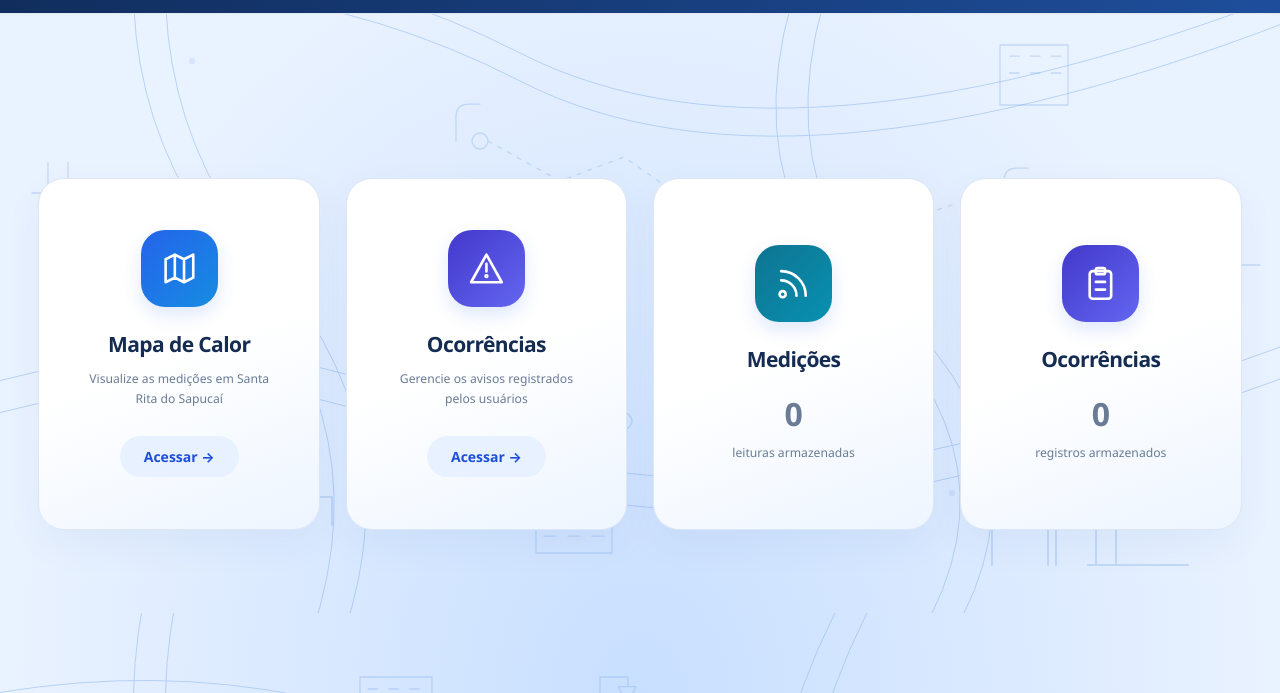
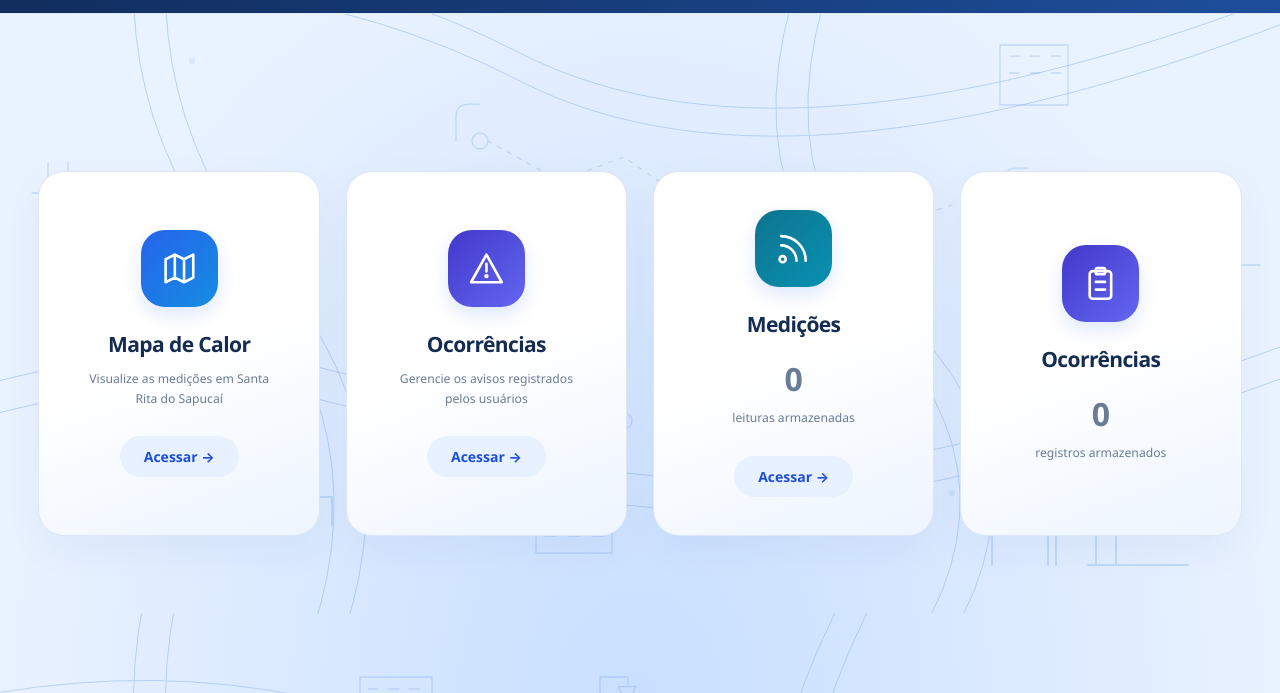
Before and after one commit to juanhmp/PROJETE, a website: page site/pages/admin.html in a window 1280 px wide. Shown: the part 107-800 px from the top of the page. Drawn offline with Linux system fonts and the light colour scheme; no server answers; files whose address does not match are found by name.

Commit message:
fix: abre medições pelo painel administrativo

```diff
--- a/site/pages/admin.html
+++ b/site/pages/admin.html
@@ -589,7 +589,7 @@
           <h2> Ocorrências </h2>
           <p> Gerencie os avisos registrados pelos usuários </p>
         </a>
-        <div class="menu-card">
+        <a class="menu-card" href="/medicoes">
           <div class="menu-icon blue">
             <svg
               class="ls-icon"
@@ -608,7 +608,7 @@
           <h2> Medições </h2>
           <p class="stat-number" id="totalMedicoes"> 0 </p>
           <p> leituras armazenadas </p>
-        </div>
+        </a>
         <div class="menu-card">
           <div class="menu-icon purple">
             <svg
```
